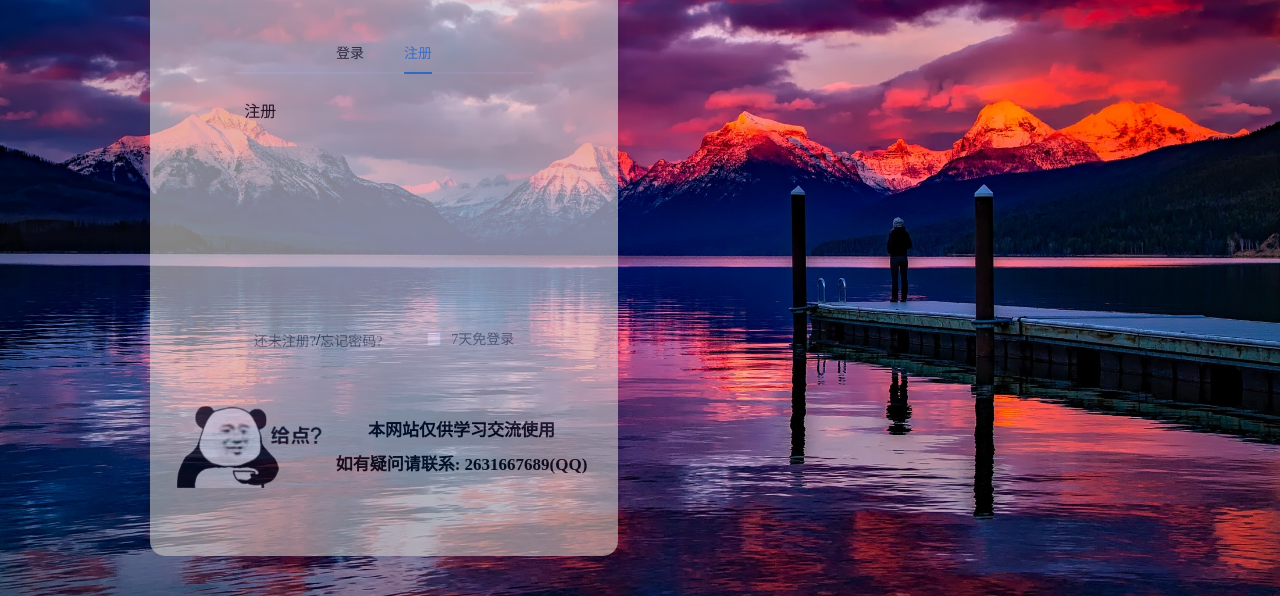
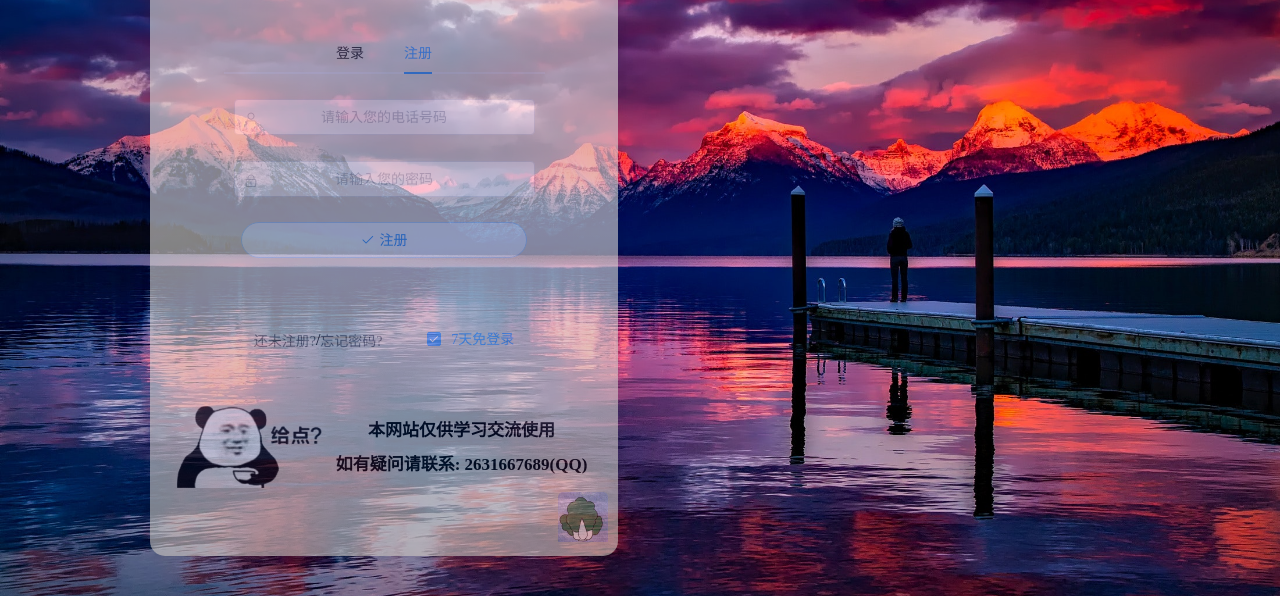
Before and after one commit to ShuaibZyx/gvmi, a Vue app: page / in a window 1280 px wide. Both pictures are taken after a click on the tab "注册". Shown: the part 174-770 px from the top of the page. Built offline with nearby package versions, Linux system fonts and the light colour scheme; what vue-cookies would draw is missing.

Commit message:
初始化组件

```diff
--- a/src/assets/css/global.css
+++ b/src/assets/css/global.css
@@ -10,8 +10,18 @@ body,
 
 /* 登录组件开始 */
 
+.cabbage {
+  bottom: 0;
+  right: 0;
+  width: 50px;
+  position: absolute;
+  border-radius: 5px;
+  margin: 10px;
+  overflow: hidden;
+}
+
 .login_container .el-tabs {
-  width: 70%;
+  width: 75%;
 }
 
 .login_container .el-tabs__nav-scroll {
--- a/src/components/Login.vue
+++ b/src/components/Login.vue
@@ -1,7 +1,7 @@
 <template>
   <div class="login_container">
     <div class="login_bg" />
-    <!--github-->
+    <!--github小猫咪-->
     <a
       href="https://github.com/ShuaibZyx/gvmi"
       class="github-corner"
@@ -38,12 +38,25 @@
       </svg>
     </a>
 
+    <!-- 图形验证码 -->
+    <Vcode
+      :show="isShowValid"
+      @success="success"
+      @close="close"
+      :successText="validSuccessText"
+    />
+
+    <!-- 登录注册表单盒子 -->
     <div class="login_box" ref="loginBoxRef">
+      <div class="cabbage">
+        <img src="../assets/imgs/cabbage.jpg" width="100%" />
+      </div>
       <div class="form">
         <div class="title">
-          <span>{{signName}}</span>
+          <span>{{ signName }}</span>
         </div>
         <el-tabs v-model="signName">
+          <!-- 登录 -->
           <el-tab-pane label="登录" name="Login">
             <el-form
               status-icon
@@ -92,14 +105,65 @@
               </el-form-item>
             </el-form>
           </el-tab-pane>
-          <el-tab-pane label="注册" name="Regist">注册</el-tab-pane>
+          <!-- 注册 -->
+          <el-tab-pane label="注册" name="Regist">
+            <el-form
+              status-icon
+              :model="registerForm"
+              :rules="registerFormRules"
+              ref="registerFormRef"
+              :hide-required-asterisk="true"
+            >
+              <el-form-item prop="userNumb">
+                <el-input
+                  v-model="registerForm.userNumb"
+                  autocomplete="off"
+                  prefix-icon="el-icon-user"
+                  size="medium"
+                  clearable
+                  @focus.once="showClearBox"
+                  placeholder="请输入您的电话号码"
+                />
+              </el-form-item>
+
+              <el-form-item prop="userPwd">
+                <el-input
+                  v-model="registerForm.userPwd"
+                  type="password"
+                  prefix-icon="el-icon-lock"
+                  autocomplete="off"
+                  clearable
+                  validate-event
+                  size="medium"
+                  placeholder="请输入您的密码"
+                  :show-password="true"
+                  @focus.once="showClearBox"
+                />
+              </el-form-item>
+
+              <el-form-item>
+                <div class="login-btn">
+                  <el-button
+                    type="primary"
+                    size="medium"
+                    round
+                    icon="el-icon-check"
+                    style="width: 95%"
+                    plain
+                    @click="isShowValid = true"
+                    >注册</el-button
+                  >
+                </div>
+              </el-form-item>
+            </el-form>
+          </el-tab-pane>
         </el-tabs>
       </div>
       <div class="btns">
         <el-link @click="signName = 'Regist'">还未注册?</el-link>
         <span>/</span>
         <el-link style="margin-right: 10%">忘记密码?</el-link>
-        <el-checkbox>7天免登录</el-checkbox>
+        <el-checkbox v-model="autoLogin">7天免登录</el-checkbox>
       </div>
       <div class="context">
         <div class="logoImg">
@@ -115,14 +179,20 @@
 </template>
 
 <script>
+import Vcode from "vue-puzzle-vcode";
 export default {
   name: "Login",
+  components: {
+    Vcode,
+  },
   data() {
     return {
+      //登录表单
       loginForm: {
         userNumb: "",
         userPwd: "",
       },
+      //登陆验证规则
       loginFormRules: {
         // 验证用户名是否合法
         userNumb: [
@@ -144,10 +214,54 @@ export default {
           },
         ],
       },
+      //注册所用form表单
+      registerForm: {
+        userNumb: "",
+        userPwd: "",
+      },
+      //注册时所用的验证规则
+      registerFormRules: {
+        userNumb: [
+          { required: true, message: "请输入电话号码", trigger: "blur" },
+          {
+            pattern: /^((1[3,5,8][0-9])|(14[5,7])|(17[0,6,7,8])|(19[7]))\d{8}$/,
+            message: "手机号码格式不符合",
+            trigger: "blur",
+          },
+        ],
+        userPwd: [
+          { required: true, message: "请输入密码", trigger: "blur" },
+          {
+            min: 6,
+            max: 13,
+            message: "长度在 6 到 13 个字符",
+            trigger: "blur",
+          },
+        ],
+      },
+      //标签名
       signName: "Login",
+      //7天免登录
+      autoLogin: true,
+      // 图形验证码模态框是否出现
+      isShowValid: false,
+      //滑块验证成功时显示的文字
+      validSuccessText: "你太棒了",
     };
   },
   methods: {
+    // 用户验证码通过了验证
+    success(time) {
+      this.validSuccessText = `只用了${parseInt(time)}秒 你太快了`;
+      // 通过验证后，需要手动隐藏模态框
+      this.isShowValid = false;
+    },
+
+    // 用户点击遮罩层，应该关闭模态框
+    close() {
+      this.isShowValid = false;
+    },
+
     //点击登陆页面的box时将透明度复原
     showClearBox() {
       this.$refs.loginBoxRef.style.opacity = 0.8;
```
Also changed, not shown: src/components/Footer.vue (added, +16 -0 lines), src/components/Header.vue (added, +16 -0 lines), src/components/Home.vue (added, +16 -0 lines).
